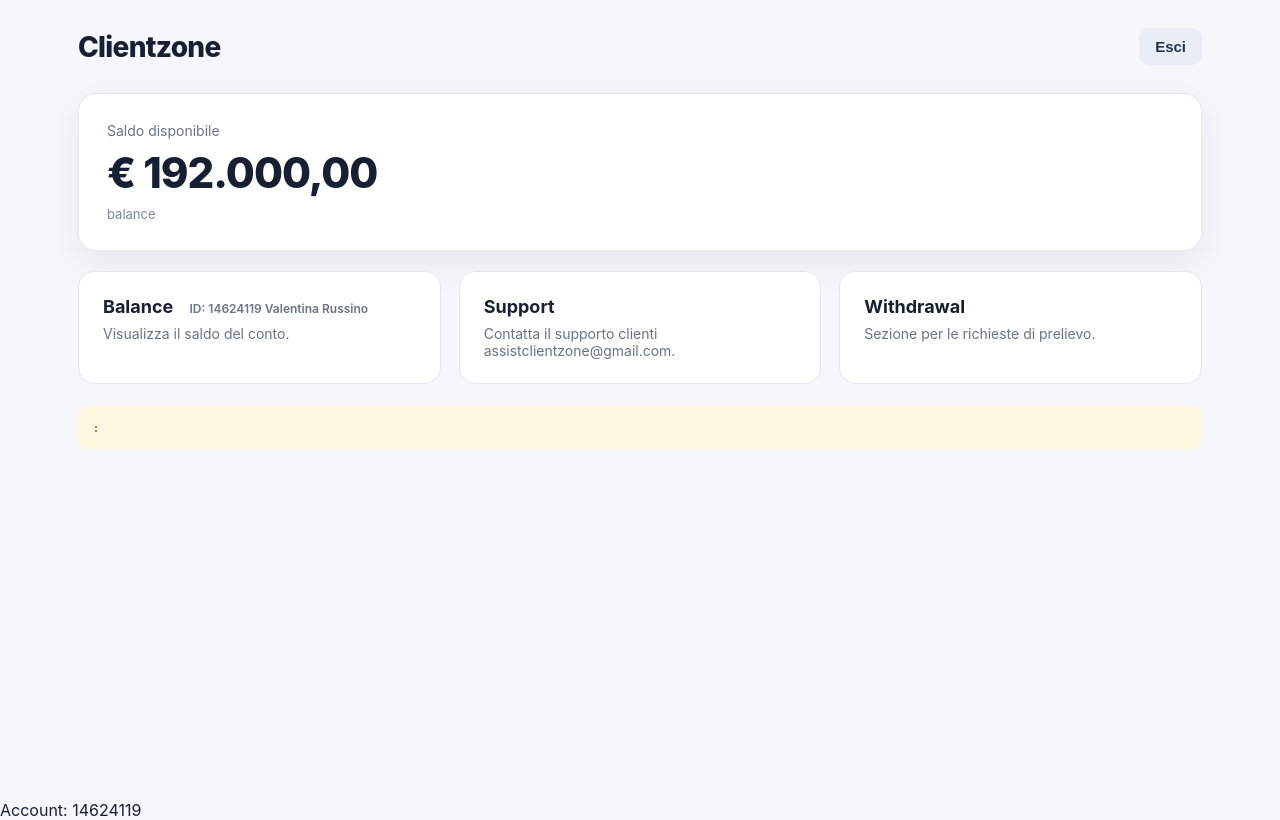
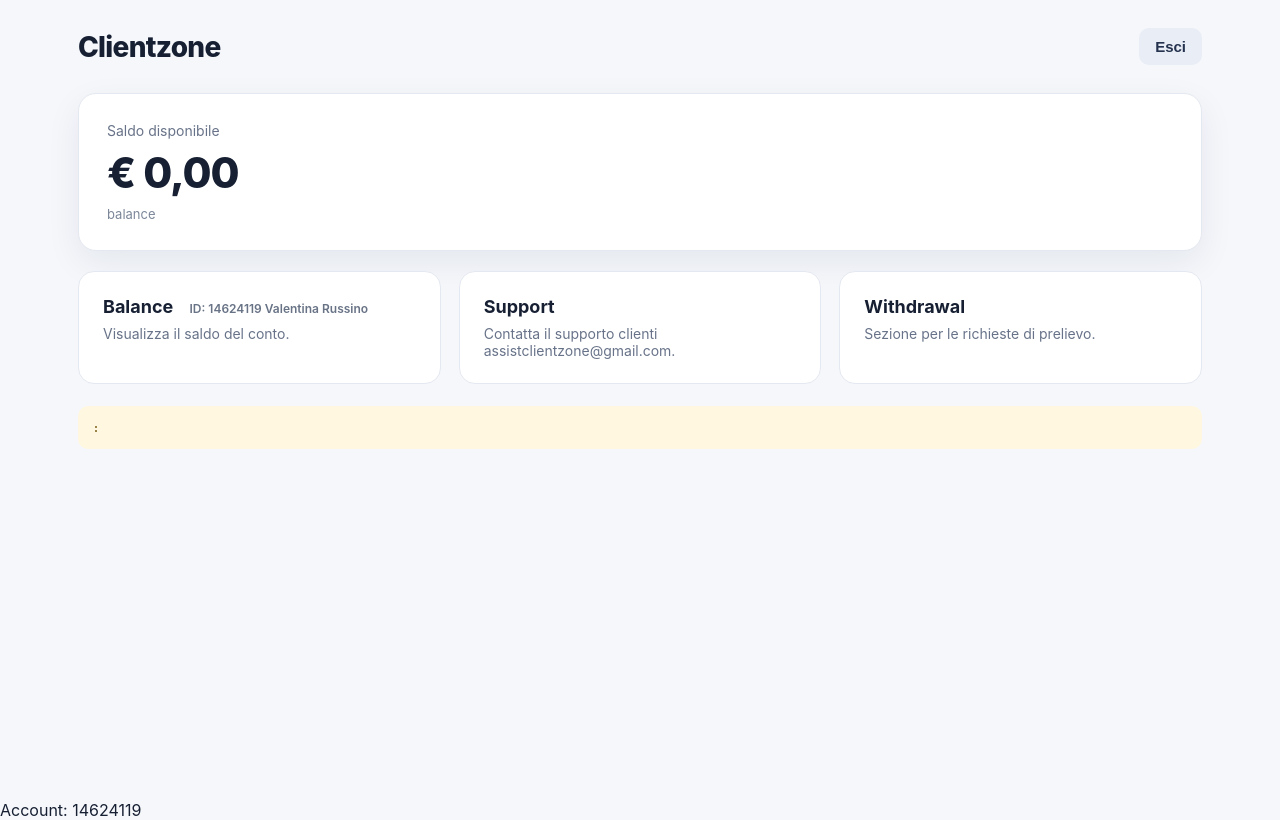
Before and after one commit to clientzoneassist-web/Clientzonee, a plain HTML site: page index.html in a window 1280 px wide. Both pictures are taken after typing "name@example.com", "Sample123" into the empty fields and a click on the button "Accedi". Drawn offline with Linux system fonts and the light colour scheme.

Commit message:
Update index.html

```diff
--- a/index.html
+++ b/index.html
@@ -97,7 +97,7 @@ button{width:100%;padding:14px;border:0;border-radius:10px;background:#1e3159;co
     </div>
     <div style="background:#fff;border:1px solid #e4e8f0;border-radius:18px;padding:28px;box-shadow:0 12px 35px #15213a12;">
       <div style="color:#687389;font-size:14px;margin-bottom:8px;">Saldo disponibile</div>
-      <div style="font-size:42px;font-weight:800;letter-spacing:-1px;">€ 192.000,00</div>
+      <div style="font-size:42px;font-weight:800;letter-spacing:-1px;">€ 0,00</div>
       <div style="color:#7c8799;font-size:13px;margin-top:8px;"> balance</div>
     </div>
     <div style="display:grid;grid-template-columns:repeat(3,1fr);gap:18px;margin-top:20px;">
```
